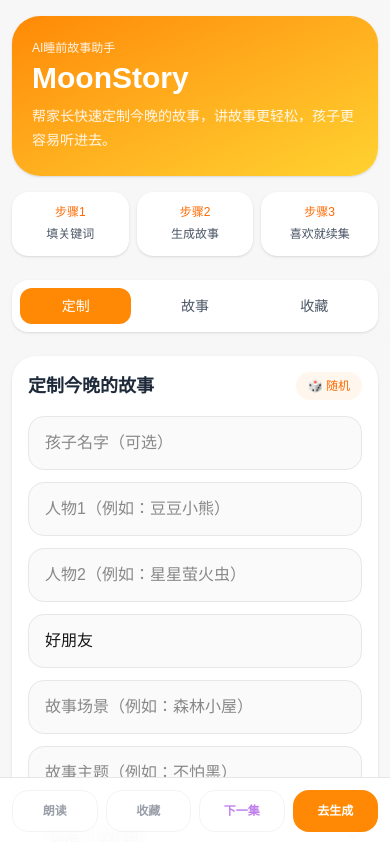
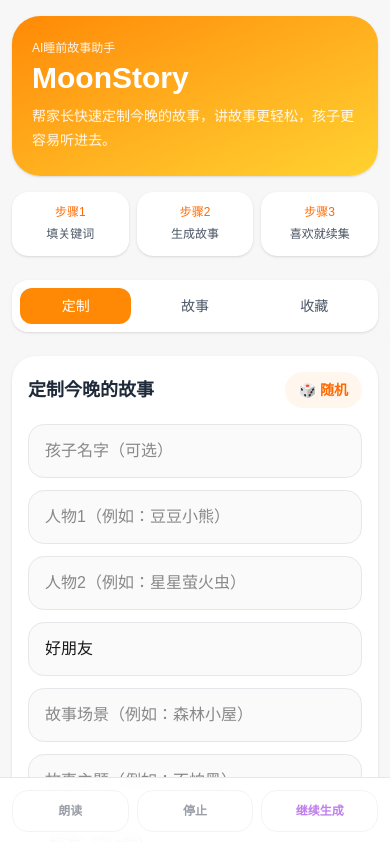
Before and after one commit to wangdabao-app/story-app, a Next.js app: page / in a window 390 px wide. Shown: the top 842 px of the page. Built offline with nearby package versions, Linux system fonts and the light colour scheme.

Commit message:
mobile style + fix json parse

```diff
--- a/app/page.tsx
+++ b/app/page.tsx
@@ -53,6 +53,8 @@ export default function Home() {
   const [activeMobileTab, setActiveMobileTab] = useState<"custom" | "story" | "favorites">("custom");
   const [isMobile, setIsMobile] = useState(false);
   const [showAdviceOnMobile, setShowAdviceOnMobile] = useState(false);
+  const [toast, setToast] = useState<{ message: string; id: number } | null>(null);
+  const [saving, setSaving] = useState(false);
 
   useEffect(() => {
     const raw = localStorage.getItem("moonstory-saved-stories");
@@ -85,6 +87,14 @@ export default function Home() {
       }
     };
   }, []);
+
+  const showToast = (message: string) => {
+    const id = Date.now();
+    setToast({ message, id });
+    window.setTimeout(() => {
+      setToast((t) => (t?.id === id ? null : t));
+    }, 1800);
+  };
 
   const canGenerate = useMemo(() => {
     return char1 && char2 && relation && scene && theme && !loading;
@@ -138,6 +148,7 @@ export default function Home() {
 
       if (!res.ok) {
         setError(data.error || `${errorPrefix}失败，请稍后再试。`);
+        showToast(data.error || `${errorPrefix}失败`);
         return;
       }
 
@@ -147,9 +158,11 @@ export default function Home() {
       if (isMobile) {
         setActiveMobileTab("story");
       }
+      showToast(payload.continueStory ? "下一集已生成" : "故事已生成");
       window.scrollTo({ top: 0, behavior: "smooth" });
     } catch {
       setError("网络开小差了，请稍后再试。");
+      showToast("网络开小差了");
     } finally {
       setLoading(false);
     }
@@ -216,6 +229,7 @@ export default function Home() {
 
     window.speechSynthesis.speak(utterance);
     setIsSpeaking(true);
+    showToast("开始朗读");
   };
 
   const stopReading = () => {
@@ -223,10 +237,12 @@ export default function Home() {
       window.speechSynthesis.cancel();
     }
     setIsSpeaking(false);
+    showToast("已停止朗读");
   };
 
   const saveCurrentStory = () => {
     if (!story) return;
+    if (saving) return;
 
     const newItem: SavedStory = {
       id: crypto.randomUUID(),
@@ -243,7 +259,18 @@ export default function Home() {
       createdAt: new Date().toISOString(),
     };
 
-    setSavedStories((prev) => [newItem, ...prev]);
+    setSaving(true);
+    setSavedStories((prev) => {
+      const exists = prev.some((s) => s.story.trim() === story.trim());
+      if (exists) {
+        showToast("已收藏，不重复添加");
+        return prev;
+      }
+      showToast("已收藏");
+      return [newItem, ...prev];
+    });
+
+    window.setTimeout(() => setSaving(false), 600);
   };
 
   const continueFromSavedStory = async (item: SavedStory) => {
@@ -375,7 +402,7 @@ export default function Home() {
             <h2 className="text-lg font-semibold text-gray-800">定制今晚的故事</h2>
             <button
               onClick={fillRandomStoryInputs}
-              className="rounded-full bg-orange-50 px-3 py-1.5 text-xs font-medium text-orange-500"
+              className="rounded-full bg-orange-50 px-3.5 py-2 text-sm font-semibold text-orange-500"
             >
               🎲 随机
             </button>
@@ -649,44 +676,47 @@ export default function Home() {
         {/* Mobile: bottom action bar (single-hand friendly) */}
         <div className="fixed inset-x-0 bottom-0 z-20 border-t border-gray-200 bg-white/95 px-3 py-3 backdrop-blur sm:hidden">
           <div className="mx-auto max-w-md">
-            <div className="grid grid-cols-4 gap-2">
+            <div className="grid grid-cols-3 gap-2">
               <button
                 type="button"
-                onClick={() => (isSpeaking ? stopReading() : readStory())}
+                onClick={readStory}
                 disabled={!story}
                 className="whitespace-nowrap rounded-2xl border border-gray-200 bg-white px-2 py-3 text-xs font-semibold text-gray-700 disabled:opacity-50"
               >
-                {isSpeaking ? "停止" : "朗读"}
+                朗读
               </button>
               <button
                 type="button"
-                onClick={saveCurrentStory}
-                disabled={!story}
+                onClick={stopReading}
+                disabled={!isSpeaking}
                 className="whitespace-nowrap rounded-2xl border border-gray-200 bg-white px-2 py-3 text-xs font-semibold text-gray-700 disabled:opacity-50"
               >
-                收藏
-              </button>
-              <button
-                type="button"
-                onClick={generateNextStory}
-                disabled={!story || loading}
-                className="whitespace-nowrap rounded-2xl border border-gray-200 bg-white px-2 py-3 text-xs font-semibold text-purple-700 disabled:opacity-50"
-              >
-                下一集
+                停止
               </button>
               <button
                 type="button"
                 onClick={() => {
-                  setActiveMobileTab("custom");
-                  window.scrollTo({ top: 0, behavior: "smooth" });
+                  if (!story) return;
+                  showToast("正在生成下一集…");
+                  void generateNextStory();
                 }}
-                className="whitespace-nowrap rounded-2xl bg-orange-400 px-2 py-3 text-xs font-semibold text-white"
+                disabled={!story || loading}
+                className="whitespace-nowrap rounded-2xl border border-gray-200 bg-white px-2 py-3 text-xs font-semibold text-purple-700 disabled:opacity-50"
               >
-                去生成
+                继续生成
               </button>
             </div>
           </div>
         </div>
+
+        {/* Toast */}
+        {toast && (
+          <div className="fixed inset-x-0 bottom-24 z-30 flex justify-center px-3 sm:hidden">
+            <div className="rounded-full bg-gray-900/90 px-4 py-2 text-xs font-medium text-white shadow-lg">
+              {toast.message}
+            </div>
+          </div>
+        )}
       </div>
     </main>
   );
```
